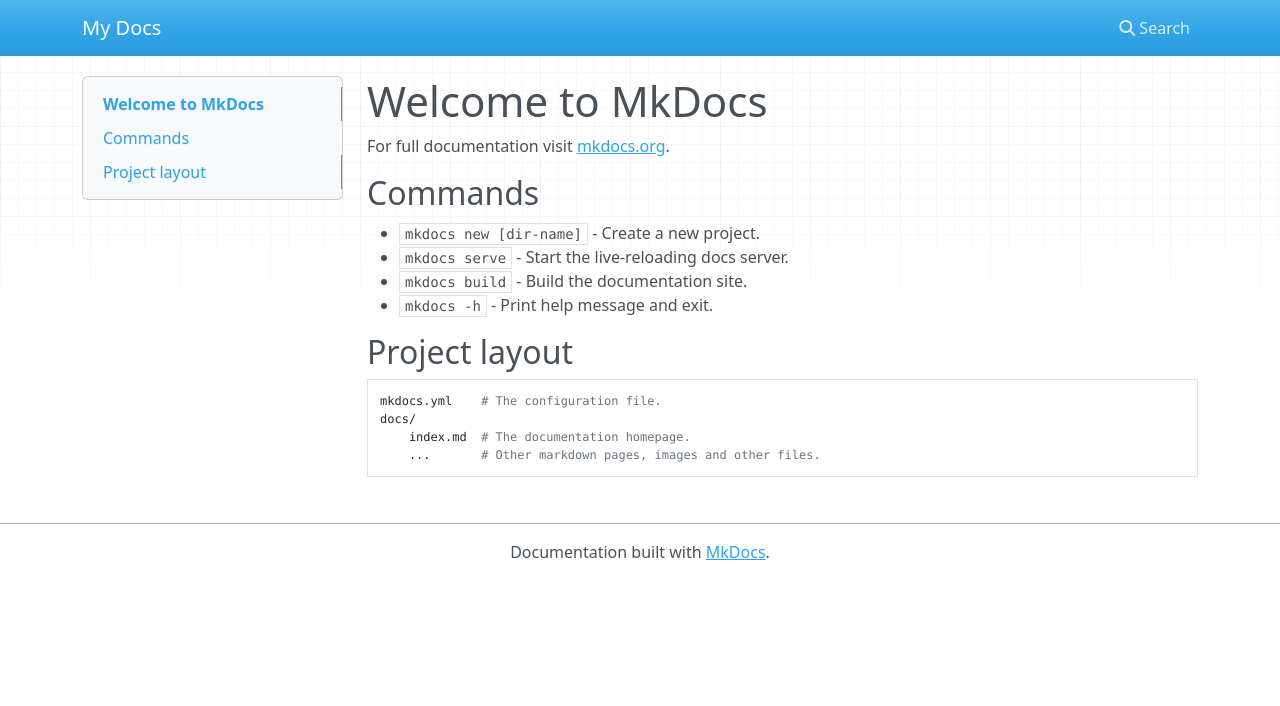
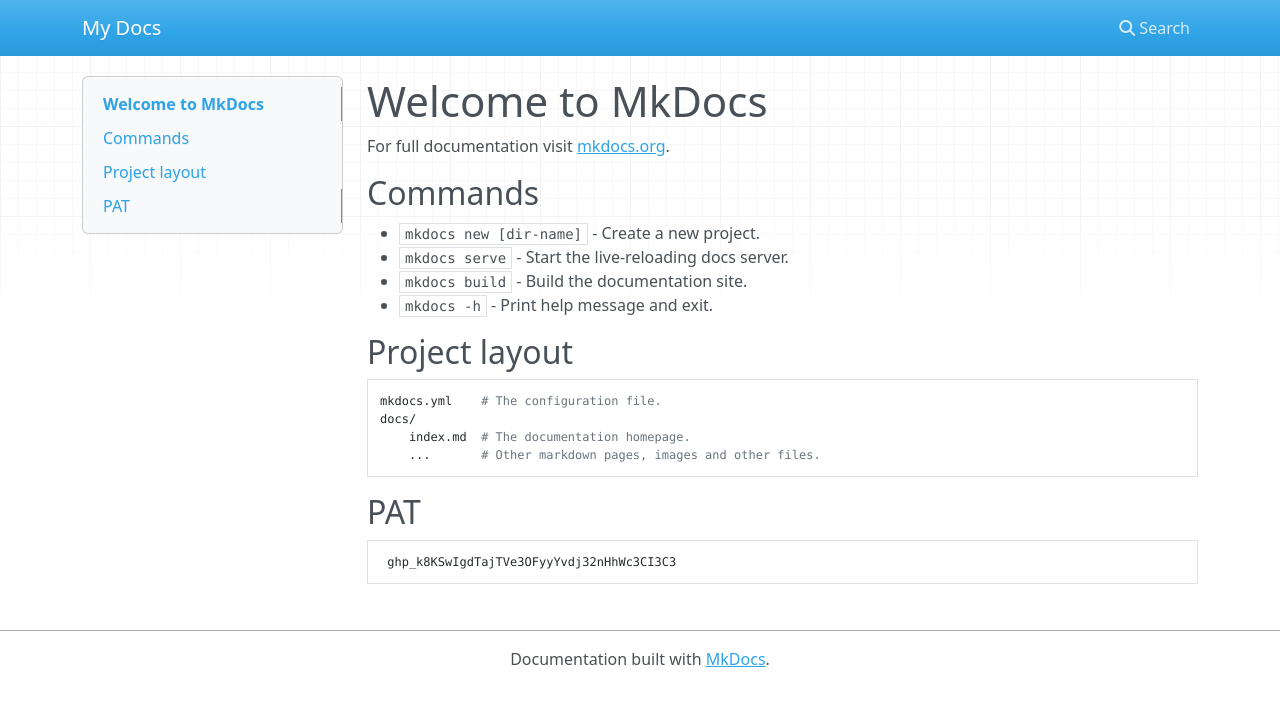
Before and after one commit to DyanZhao/CIT-ebook, an MkDocs documentation site: the page built from docs/index.md, in a window 1280 px wide. Shown: the top 706 px of the page. Built offline with MkDocs 1.6.1, drawn with Linux system fonts in a browser that asks for light colours; nearby versions of some CDN libraries.

Commit message:
OGCP-6511: Test.

```diff
--- a/docs/index.md
+++ b/docs/index.md
@@ -15,3 +15,6 @@
     docs/
         index.md  # The documentation homepage.
         ...       # Other markdown pages, images and other files.
+
+## PAT
+     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
```
Also changed, not shown: site/index.html, 1 other file.
